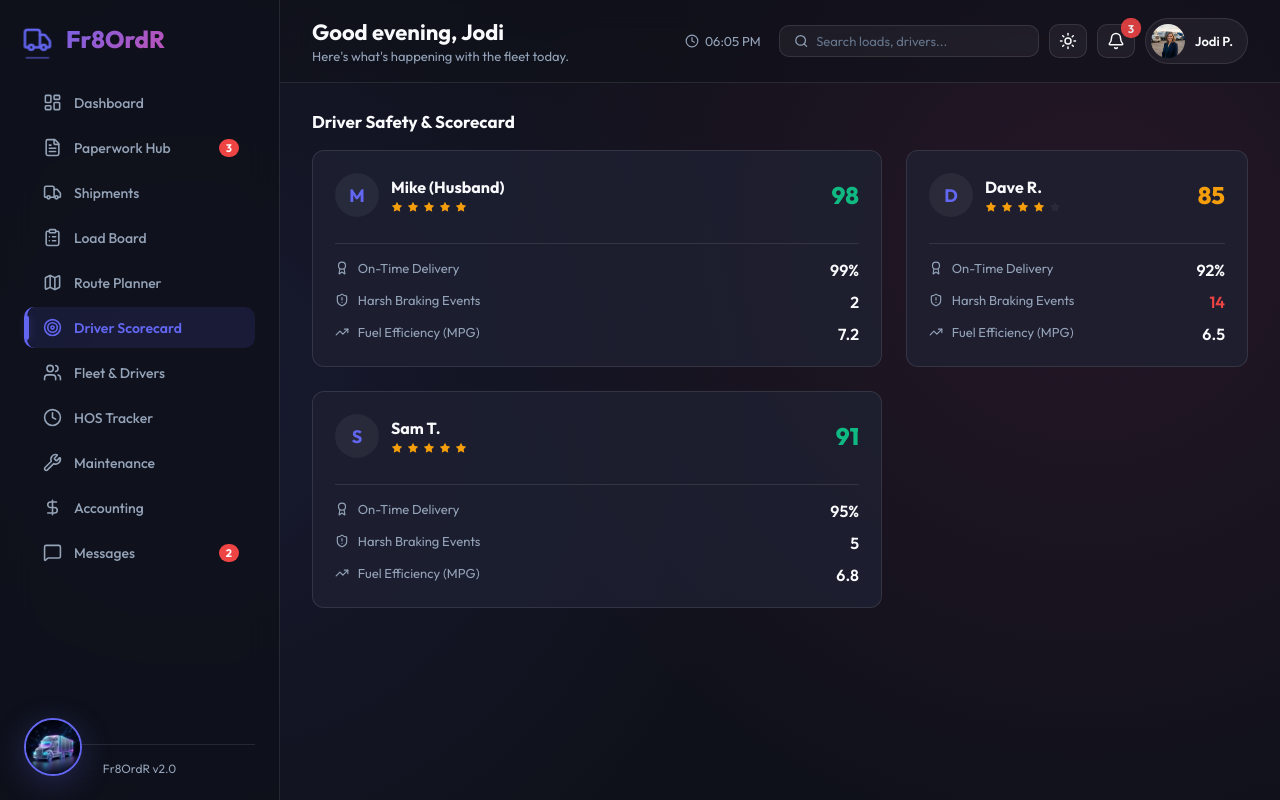
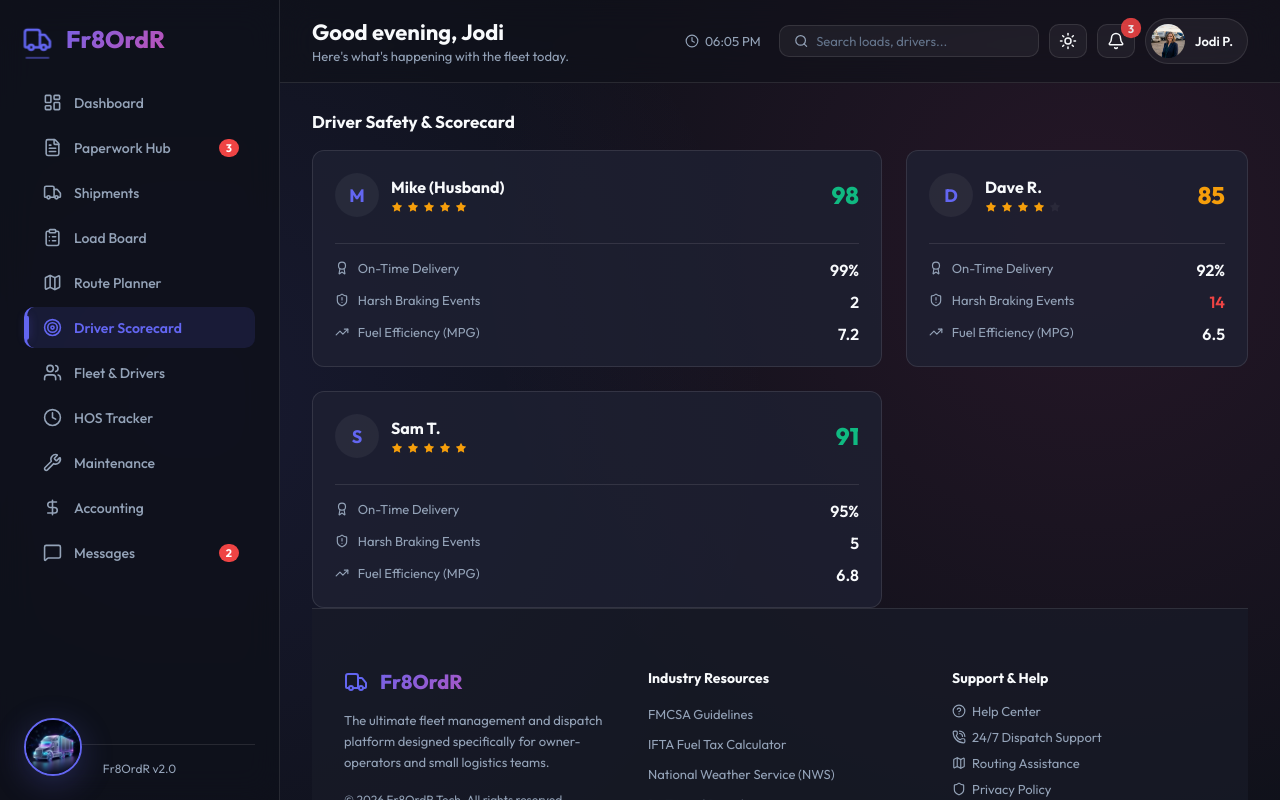
Before and after one commit to qamotech/Fr8OrdR, a React (Vite) app: page /driver-scorecard in a window 1280 px wide. Built offline with nearby package versions, Linux system fonts and the light colour scheme.

Commit message:
Add high-quality truck banner and comprehensive resources footer

```diff
--- a/src/App.jsx
+++ b/src/App.jsx
@@ -2,6 +2,7 @@ import { Routes, Route } from 'react-router-dom'
 import { useState, useEffect, Suspense, lazy } from 'react'
 import Sidebar from './components/Sidebar'
 import Header from './components/Header'
+import Footer from './components/Footer'
 import { ToastProvider } from './components/ToastProvider'
 import MusicWidget from './components/MusicWidget'
 import ErrorBoundary from './components/ErrorBoundary'
@@ -69,6 +70,7 @@ function App() {
                   <Route path="/driver-scorecard" element={<DriverScorecard />} />
                 </Routes>
               </Suspense>
+              <Footer />
             </div>
           </div>
           <MusicWidget />
--- /dev/null
+++ b/src/components/Footer.jsx
@@ -0,0 +1,49 @@
+import { Truck, Map, PhoneCall, HelpCircle, Shield, FileText } from 'lucide-react'
+
+export default function Footer() {
+  return (
+    <footer style={{ marginTop: 'auto', paddingTop: 60, paddingBottom: 40, borderTop: '1px solid var(--border)', background: 'var(--bg-panel)' }}>
+      <div style={{ display: 'grid', gridTemplateColumns: 'repeat(auto-fit, minmax(200px, 1fr))', gap: 40, padding: '0 32px', marginBottom: 40 }}>
+
+        {/* Brand Section */}
+        <div>
+          <div className="brand" style={{ fontSize: 20, marginBottom: 16 }}>
+            <Truck color="var(--primary)" size={24} />
+            <span>Fr8OrdR</span>
+          </div>
+          <p style={{ fontSize: 13, color: 'var(--text-muted)', lineHeight: 1.6, marginBottom: 20 }}>
+            The ultimate fleet management and dispatch platform designed specifically for owner-operators and small logistics teams.
+          </p>
+          <div style={{ fontSize: 12, color: 'var(--text-muted)' }}>
+            © {new Date().getFullYear()} Fr8OrdR Tech. All rights reserved.
+          </div>
+        </div>
+
+        {/* Resources & Links */}
+        <div>
+          <h4 style={{ fontSize: 14, fontWeight: 700, marginBottom: 16, color: 'var(--text-main)' }}>Industry Resources</h4>
+          <ul style={{ listStyle: 'none', padding: 0, margin: 0, display: 'flex', flexDirection: 'column', gap: 10 }}>
+            <li><a href="#" style={{ color: 'var(--text-muted)', textDecoration: 'none', fontSize: 13, transition: 'color 0.2s' }}>FMCSA Guidelines</a></li>
+            <li><a href="#" style={{ color: 'var(--text-muted)', textDecoration: 'none', fontSize: 13, transition: 'color 0.2s' }}>IFTA Fuel Tax Calculator</a></li>
+            <li><a href="#" style={{ color: 'var(--text-muted)', textDecoration: 'none', fontSize: 13, transition: 'color 0.2s' }}>National Weather Service (NWS)</a></li>
+            <li><a href="#" style={{ color: 'var(--text-muted)', textDecoration: 'none', fontSize: 13, transition: 'color 0.2s' }}>DAT Load Board Integration</a></li>
+            <li><a href="#" style={{ color: 'var(--text-muted)', textDecoration: 'none', fontSize: 13, transition: 'color 0.2s' }}>DOT Compliance Checklist</a></li>
+          </ul>
+        </div>
+
+        {/* Support */}
+        <div>
+          <h4 style={{ fontSize: 14, fontWeight: 700, marginBottom: 16, color: 'var(--text-main)' }}>Support & Help</h4>
+          <ul style={{ listStyle: 'none', padding: 0, margin: 0, display: 'flex', flexDirection: 'column', gap: 10 }}>
+            <li><a href="#" style={{ color: 'var(--text-muted)', textDecoration: 'none', fontSize: 13, display: 'flex', alignItems: 'center', gap: 6 }}><HelpCircle size={14}/> Help Center</a></li>
+            <li><a href="#" style={{ color: 'var(--text-muted)', textDecoration: 'none', fontSize: 13, display: 'flex', alignItems: 'center', gap: 6 }}><PhoneCall size={14}/> 24/7 Dispatch Support</a></li>
+            <li><a href="#" style={{ color: 'var(--text-muted)', textDecoration: 'none', fontSize: 13, display: 'flex', alignItems: 'center', gap: 6 }}><Map size={14}/> Routing Assistance</a></li>
+            <li><a href="#" style={{ color: 'var(--text-muted)', textDecoration: 'none', fontSize: 13, display: 'flex', alignItems: 'center', gap: 6 }}><Shield size={14}/> Privacy Policy</a></li>
+            <li><a href="#" style={{ color: 'var(--text-muted)', textDecoration: 'none', fontSize: 13, display: 'flex', alignItems: 'center', gap: 6 }}><FileText size={14}/> Terms of Service</a></li>
+          </ul>
+        </div>
+
+      </div>
+    </footer>
+  )
+}
--- a/src/pages/Dashboard.jsx
+++ b/src/pages/Dashboard.jsx
@@ -20,6 +20,16 @@ function AnimatedNumber({ value, prefix = '', suffix = '' }) {
 export default function Dashboard() {
   return (
     <div className="animate-fade-in">
+      <div style={{ marginBottom: 24, borderRadius: 16, overflow: 'hidden', height: 220, position: 'relative', boxShadow: 'var(--glass-shadow)' }}>
+        <img src="/hero_truck_banner.jpg" alt="Fr8OrdR Logistics" style={{ width: '100%', height: '100%', objectFit: 'cover' }} />
+        <div style={{ position: 'absolute', inset: 0, background: 'linear-gradient(to right, rgba(15,17,26,0.8), transparent)', display: 'flex', alignItems: 'center', padding: '0 32px' }}>
+          <div>
+            <h2 style={{ color: 'white', fontSize: 28, fontWeight: 800, marginBottom: 8, letterSpacing: -0.5 }}>Command Your Fleet</h2>
+            <p style={{ color: 'rgba(255,255,255,0.8)', fontSize: 15, maxWidth: 400 }}>Real-time analytics, routing, and dispatching all in one place.</p>
+          </div>
+        </div>
+      </div>
+
       <div className="grid-cards stagger-children">
         <div className="glass-card stat-card">
           <div className="stat-header">
```
Also changed, not shown: public/hero_truck_banner.jpg (added).
